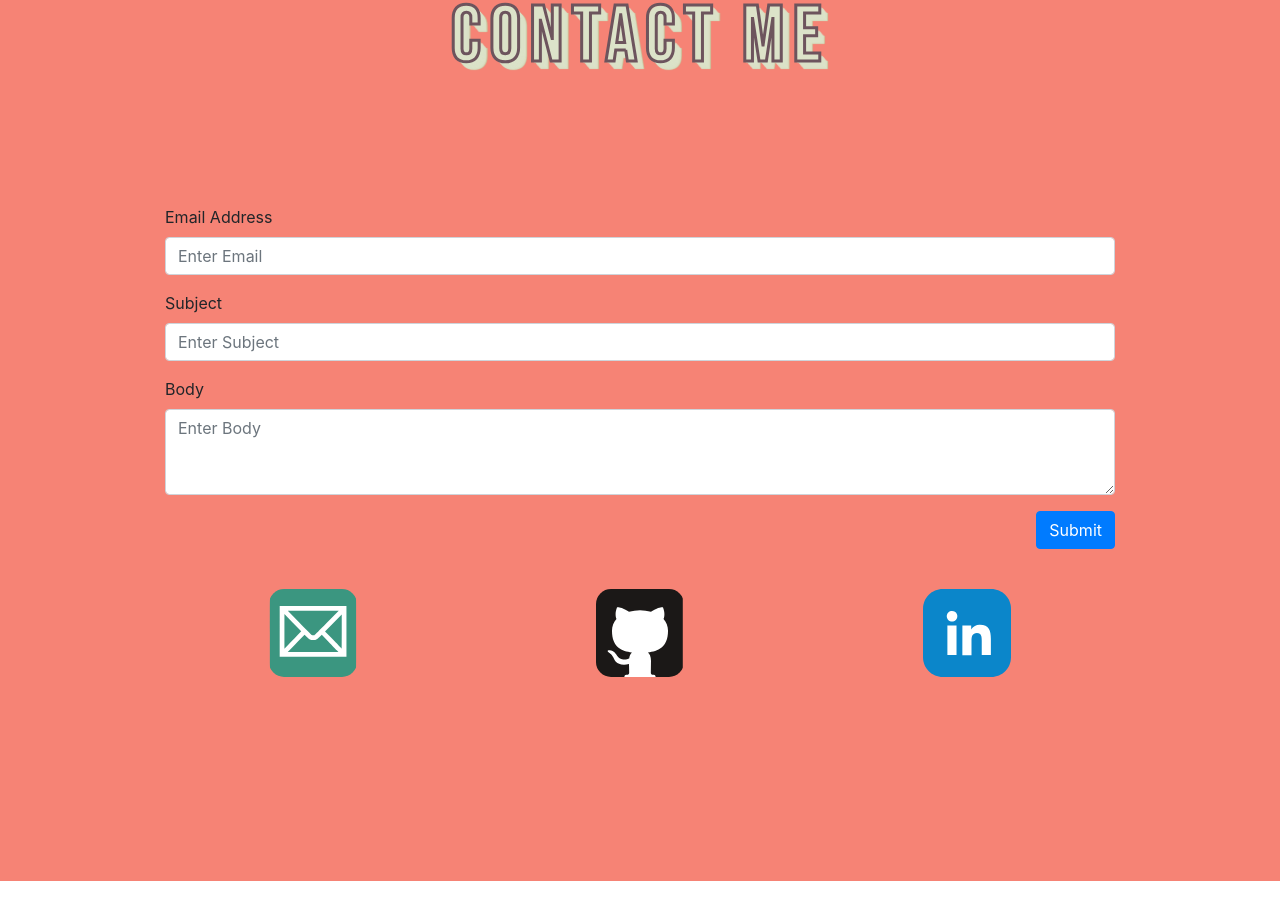
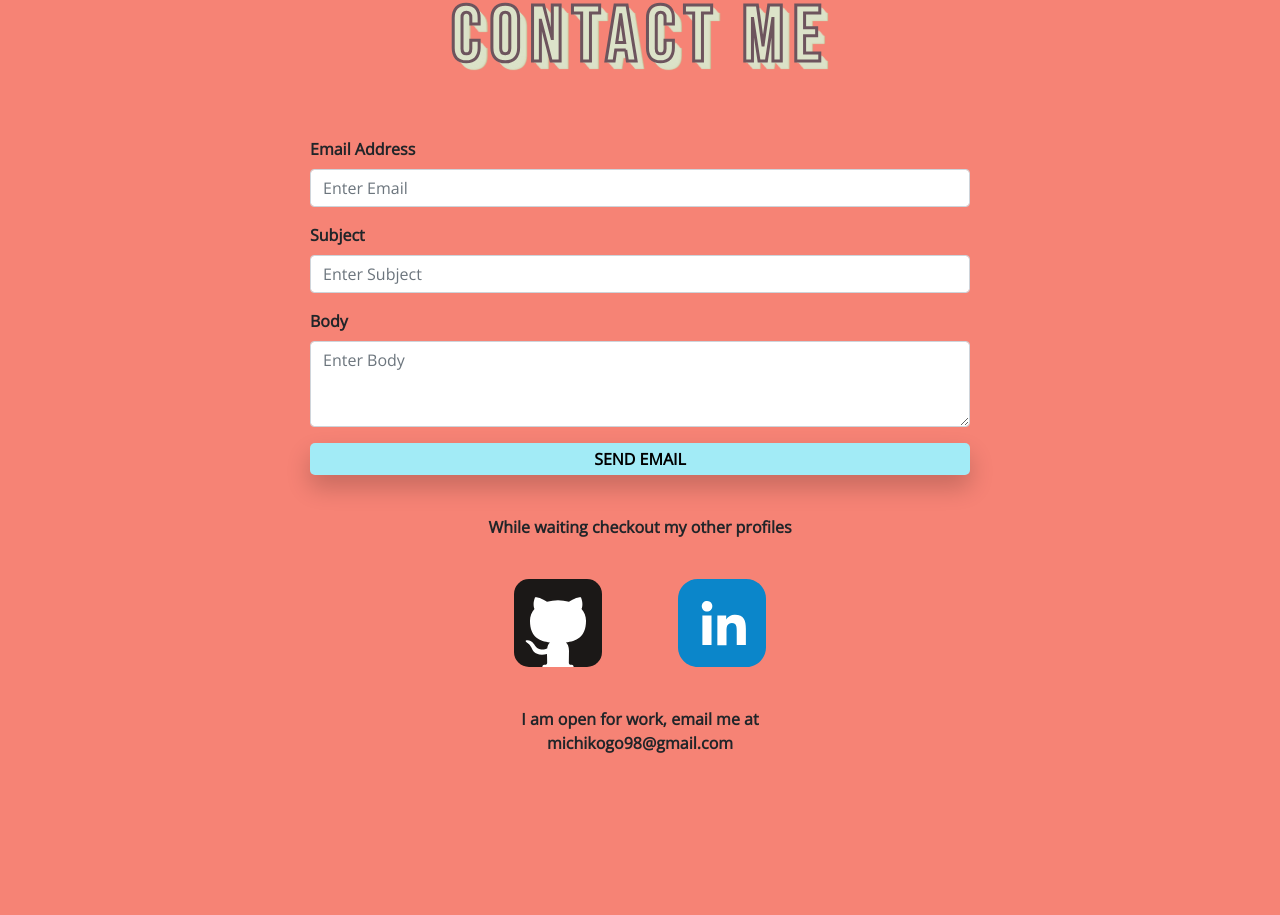
Before and after one commit to michikogo/online-resume, a React (Create React App) app: page / in a window 1280 px wide. Shown: the part 4498-5413 px from the top of the page. Before the commit the page ends 5379 px from the top, so only its background shows below. Built offline with nearby package versions, Linux system fonts and the light colour scheme; a web font is replaced by a local one.

Commit message:
created form

```diff
--- /dev/null
+++ b/src/Components/Contact/Components/ContactForm.js
@@ -0,0 +1,69 @@
+import { useState } from "react";
+import { Form, Button } from "react-bootstrap";
+
+const ContactForm = () => {
+  const [email, setEmail] = useState("");
+  const [subject, setSubject] = useState("");
+  const [body, setBody] = useState("");
+  const [animate, setAnimate] = useState(false);
+
+  const handleSubmit = (e, email, subject, body) => {
+    e.preventDefault();
+
+    // firebase here
+    console.log(email);
+    console.log(body);
+    console.log(subject);
+    console.log("Submitted");
+    setEmail("");
+    setSubject("");
+    setBody("");
+  };
+  return (
+    <Form onSubmit={(e) => handleSubmit(e, email, subject, body)}>
+      <Form.Group controlId="exampleForm.ControlInput1">
+        <Form.Label>Email Address</Form.Label>
+        <Form.Control
+          type="email"
+          placeholder="Enter Email"
+          value={email}
+          onChange={(e) => setEmail(e.target.value)}
+        />
+      </Form.Group>
+      <Form.Group controlId="exampleForm.ControlInput1">
+        <Form.Label>Subject</Form.Label>
+        <Form.Control
+          type="text"
+          placeholder="Enter Subject"
+          value={subject}
+          onChange={(e) => setSubject(e.target.value)}
+        />
+      </Form.Group>
+      <Form.Group controlId="exampleForm.ControlTextarea1">
+        <Form.Label>Body</Form.Label>
+        <Form.Control
+          as="textarea"
+          rows={3}
+          placeholder="Enter Body"
+          value={body}
+          onChange={(e) => setBody(e.target.value)}
+        />
+      </Form.Group>
+      <div className={animate ? "contact-form-button-row-loading" : ""}>
+        {/* <div> */}
+        <button
+          className={
+            animate
+              ? "contact-form-button contact-form-button-sending"
+              : "contact-form-button contact-form-button-sent"
+          }
+          type="submit"
+          onClick={() => console.log(setAnimate(!animate), animate)}
+        ></button>
+        {/* </div> */}
+      </div>
+    </Form>
+  );
+};
+
+export default ContactForm;
--- a/src/Components/Contact/Contact.js
+++ b/src/Components/Contact/Contact.js
@@ -1,14 +1,15 @@
 import "./index.css";
 import { useState } from "react";
-import { Container, Row, Col, Form, Button } from "react-bootstrap";
+import { Container, Row, Col } from "react-bootstrap";
 
-import Email from "./Components/Email";
+// import Email from "./Components/Email";
 import Facebook from "./Components/Facebook";
 import Github from "./Components/Github";
 import LinkedIn from "./Components/LinkedIn";
+import ContactForm from "./Components/ContactForm";
 
 const Contact = () => {
-  const [media] = useState([<Email />, <Github />, <LinkedIn />]);
+  const [media] = useState([<Github />, <LinkedIn />]);
 
   return (
     <Container fluid className="contact-background">
@@ -17,44 +18,30 @@ const Contact = () => {
           <span className="contact-title">Contact Me</span>
         </Col>
       </Row>
-
       <Row className="contact-row">
         <Col>
           <Row>
             <Col className="contact-form">
-              <Form>
-                <Form.Group controlId="exampleForm.ControlInput1">
-                  <Form.Label>Email Address</Form.Label>
-                  <Form.Control type="email" placeholder="Enter Email" />
-                </Form.Group>
-                <Form.Group controlId="exampleForm.ControlInput1">
-                  <Form.Label>Subject</Form.Label>
-                  <Form.Control type="text" placeholder="Enter Subject" />
-                </Form.Group>
-                <Form.Group controlId="exampleForm.ControlTextarea1">
-                  <Form.Label>Body</Form.Label>
-                  <Form.Control
-                    as="textarea"
-                    rows={3}
-                    placeholder="Enter Body"
-                  />
-                </Form.Group>
-                <Button
-                  className="contact-form-button"
-                  variant="primary"
-                  type="submit"
-                >
-                  Submit
-                </Button>
-              </Form>
+              <ContactForm />
             </Col>
           </Row>
           <Row>
+            <Col className="contact-media-padding">
+              While waiting checkout my other profiles
+            </Col>
+          </Row>
+          <Row className="contact-social-row">
             {media.map((social, index) => (
-              <Col xs={4} sm={4} key={index} style={{ padding: "0px" }}>
+              <Col xs={6} sm={2} key={index} style={{ padding: "0px" }}>
                 {social}
               </Col>
             ))}
+          </Row>
+          <Row>
+            <Col className="contact-media-padding">
+              I am open for work, email me at <br />
+              michikogo98@gmail.com
+            </Col>
           </Row>
         </Col>
       </Row>
--- a/src/Components/Contact/index.css
+++ b/src/Components/Contact/index.css
@@ -8,14 +8,91 @@
   padding: 0px 15vh;
   min-height: 78vh;
   align-items: center;
+  font-family: "Open Sans", sans-serif;
+  font-weight: 600;
 }
 .contact-form {
-  /* padding: 0vh 15vh !important; */
+  padding: 0px 20vh !important;
   text-align: left;
-  padding-bottom: 5vh;
+}
+.contact-form-button-row {
+  /* text-align: center; */
+}
+.contact-form-button-row-loading {
+  background-color: #6d545d;
+  height: 31px;
+  border-radius: 5px;
+  background-image: linear-gradient(
+    135deg,
+    rgba(255, 255, 255, 0.15) 25%,
+    transparent 25%,
+    transparent 50%,
+    rgba(255, 255, 255, 0.15) 50%,
+    rgba(255, 255, 255, 0.15) 75%,
+    transparent 75%,
+    transparent
+  );
+  /* animation: animate-stripes 0.6s linear infinite; */
+}
+@keyframes animate-stripes {
+  0% {
+    background-position: 0 0;
+  }
+
+  100% {
+    background-position: 60px 0;
+  }
 }
 .contact-form-button {
-  float: right;
+  align-items: center;
+  width: 100%;
+  padding: 0.5vh 5vh;
+  border: none;
+  text-transform: uppercase;
+  overflow: hidden;
+  font-weight: 600;
+  transition: all 1s ease;
+}
+.contact-form-button-sent {
+  border-radius: 5px;
+  box-shadow: 0 12px 24px 0 rgba(0, 0, 0, 0.2);
+  background-color: #a2ebf6;
+  /* background: linear-gradient(to left, #a2ebf6 50%, #f68375 50%); */
+  /* background-size: 200% 100%; */
+  /* background-position: right bottom; */
+  /* margin-left: 0.5px; */
+}
+.contact-form-button-sent::after {
+  content: "Send Email";
+}
+.contact-form-button-sending,
+.contact-form-button-sending::after {
+  content: "Sent";
+  animation: sending 2s linear;
+  animation-iteration-count: 1s;
+  vertical-align: top;
+  border-radius: 5px;
+  background-color: #dce2c8;
+  min-height: 100%;
+}
+@keyframes sending {
+  0% {
+    content: "Sending";
+    width: 0%;
+  }
+  90% {
+    content: "Sending";
+    width: 100%;
+  }
+  100% {
+    content: "Sent";
+  }
+}
+.contact-media-padding {
+  padding: 5vh 0vh !important;
+}
+.contact-social-row {
+  justify-content: center;
 }
 .contact-title-row {
   padding: 5vh 0vh;
@@ -40,6 +117,19 @@
       4px 4px 1px #dce2c8, 5px 5px 1px #dce2c8, 6px 6px 1px #dce2c8,
       7px 7px 1px #dce2c8, 8px 8px 1px #dce2c8, 9px 9px 1px #dce2c8,
       10px 10px 1px #c3cea1;
+  }
+}
+@media (max-width: 600px) {
+  .contact-row {
+    padding: 0px 5vh;
+  }
+  .contact-form {
+    padding: 0px !important;
+  }
+}
+@media (min-width: 600px) and (max-width: 1020px) {
+  .contact-form {
+    padding: 0px 10vh !important;
   }
 }
 /* https://codepen.io/nelledejones/pen/gOOPWrK */
@@ -72,8 +162,3 @@
 a {
   color: black !important;
 }
-@media (max-width: 600px) {
-  .contact-row {
-    padding: 0px 5vh;
-  }
-}
```
